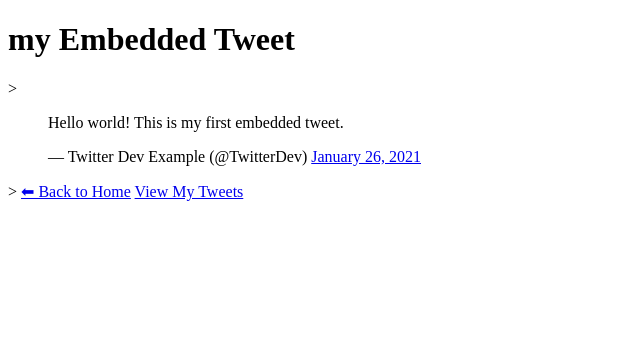
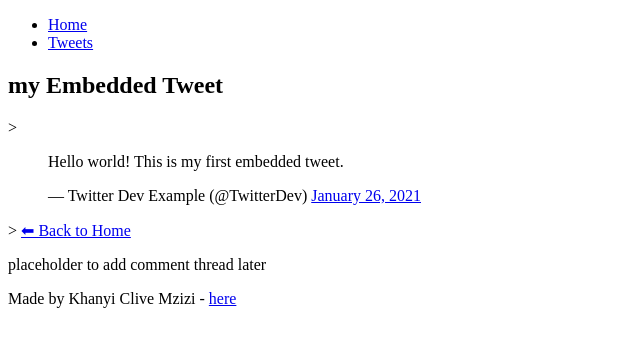
Before and after one commit to clivekhanyi-dev/My_First_Portfolio, a plain HTML site: page html_basic/tweets.html in a window 1280 px wide. Shown: the whole page, without its empty margins (0-640 px from the left). Drawn offline with Linux system fonts and the light colour scheme.

Commit message:
Add layout structure with header, main, footer to all pages

```diff
--- a/html_basic/tweets.html
+++ b/html_basic/tweets.html
@@ -5,6 +5,16 @@
     <title>My Tweets</title>
 </head>
 <body>
+    <header>
+          <ul>
+            <li><a href="index.html">Home</a></li>
+            <li><a href="tweets.html">Tweets</a></li>
+        </ul>
+    </header>
+<main>
+
+
+    <article>
       <h1>my Embedded Tweet</h1>
 
     <!-- Embedded Tweet-->>
@@ -15,11 +25,22 @@
         </blockquote>
 
     <!--Twitter embedding script-->>
-    <script async src="https://platform.twitter.com/widgets.js" charset="utf-8"></script>
+         <script async src="https://platform.twitter.com/widgets.js"></script>
+
 
     <!-- Link back to index.html -->
          <a href="index.html">⬅ Back to Home</a>
-    <a href="tweets.html">View My Tweets</a>
+    </article>
+
+    <aside>
+        <p>placeholder to add comment thread later</p>
+    </aside>
+
+</main>
+<footer>
+    <p>Made by Khanyi Clive Mzizi - <a href="https://www.google.com" target="_blank">here</a></p>
+</footer>
+
 
 </body>
 </html>
```
Also changed, not shown: html_basic/index.html (+20 -1 lines). Lines whose indentation alone changed are shown as unchanged.
